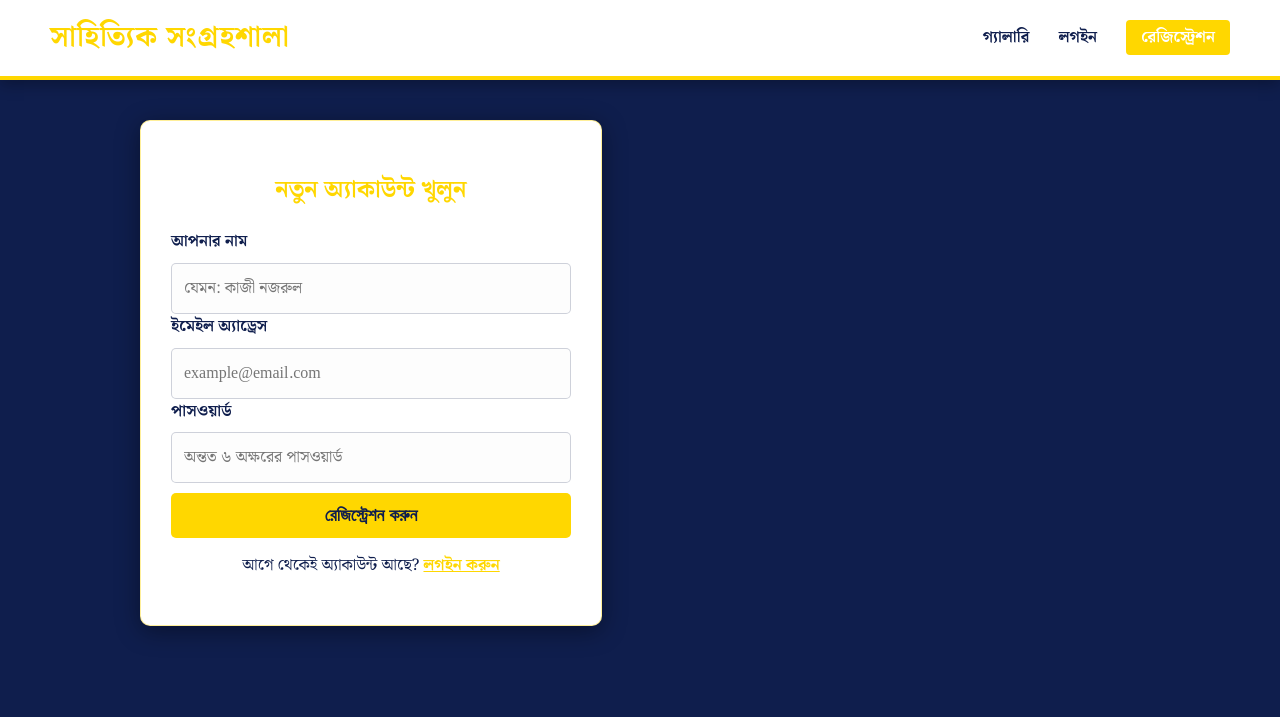
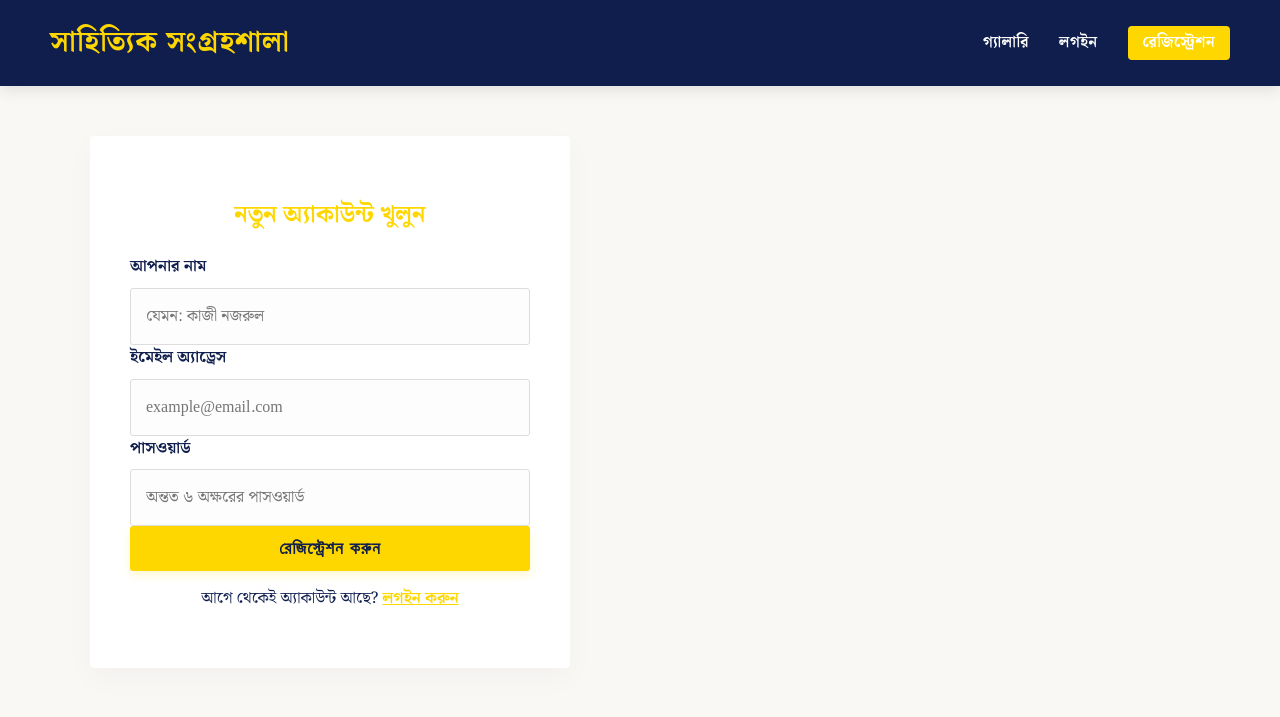
Before and after one commit to siaful2580mm-hub/testing, a Flask app: page /signup in a window 1280 px wide. Shown: the top 717 px of the page. Run offline with Flask 3, Linux system fonts and the light colour scheme.

Commit message:
Update style.css

```diff
--- a/static/css/style.css
+++ b/static/css/style.css
@@ -1,221 +1,220 @@
 /* =========================================
-   রয়্যাল থিম (Premium Royal Aesthetic)
-   60% Navy Blue | 30% White | 10% Gold
+   ম্যাগাজিন / এডিটোরিয়াল থিম (As per Image)
 ========================================= */
 
 @import url('https://fonts.googleapis.com/css2?family=Noto+Serif+Bengali:wght@400;600;700&display=swap');
 
 :root {
     /* Theme Colors */
-    --bg-color: #0F1E4D;       /* 60% - গাঢ় নেভি ব্লু (Main Background) */
-    --surface-color: #FFFFFF;  /* 30% - সাদা (Cards, Navbar, Forms) */
-    --accent: #FFD700;         /* 10% - সোনালী (Buttons, Links, Borders) */
-
-    /* Text Colors */
-    --text-on-bg: #FFFFFF;     /* নেভি ব্লু ব্যাকগ্রাউন্ডের উপর সাদা লেখা */
-    --text-on-surface: #0F1E4D;/* সাদা কার্ডের উপর নেভি ব্লু লেখা */
-
-    /* Subtle Elements */
-    --border: rgba(255, 215, 0, 0.4); /* হালকা সোনালী বর্ডার */
+    --nav-bg: #0F1E4D;         /* গাঢ় নেভি ব্লু (Navbar & Footer) */
+    --bg-color: #Faf8f5;       /* ক্রিম / অফ-হোয়াইট (Main Body Background) */
+    --surface-color: #FFFFFF;  /* সাদা (Cards & Text boxes) */
+    --accent: #FFD700;         /* সোনালী (Buttons) */
+    --text-main: #0F1E4D;      /* সাধারণ টেক্সট (Navy Blue for readability) */
+    --text-light: #555555;     /* হালকা টেক্সট */
 }
 
 body {
     background-color: var(--bg-color);
-    color: var(--text-on-bg);
+    color: var(--text-main);
     font-family: 'Noto Serif Bengali', serif;
     margin: 0;
     padding: 0;
     line-height: 1.6;
 }
 
-/* ================= Navbar (30% White) ================= */
+/* ================= Navbar (Dark Navy) ================= */
 nav {
-    background: var(--surface-color);
-    padding: 15px 50px;
-    border-bottom: 4px solid var(--accent); /* সোনালী বর্ডার */
+    background: var(--nav-bg);
+    padding: 20px 50px;
     display: flex;
     justify-content: space-between;
     align-items: center;
-    box-shadow: 0 4px 15px rgba(0,0,0,0.3);
+    box-shadow: 0 4px 15px rgba(0,0,0,0.1);
 }
 
 .logo a {
     font-size: 1.8rem;
-    color: var(--text-on-surface);
+    color: var(--surface-color);
     font-weight: 700;
     text-decoration: none;
     letter-spacing: 1px;
 }
 
-/* "সাহিত্যিক" লেখার একাংশ সোনালী করতে */
-.logo a span {
-    color: var(--accent);
+nav .nav-links {
+    display: flex;
+    align-items: center;
 }
 
 nav .nav-links a {
     text-decoration: none;
-    color: var(--text-on-surface);
+    color: var(--surface-color);
     font-weight: 600;
-    margin-left: 25px;
+    margin-left: 30px;
+    font-size: 0.95rem;
     transition: color 0.3s ease;
+    text-transform: uppercase;
+    letter-spacing: 0.5px;
 }
 
 nav .nav-links a:hover {
     color: var(--accent);
 }
 
-/* ================= Layout & Typography ================= */
+/* ================= Layout ================= */
 .container {
-    max-width: 1000px;
-    margin: 40px auto;
+    max-width: 1100px; /* ম্যাগাজিন লুকের জন্য একটু চওড়া */
+    margin: 50px auto;
     padding: 0 20px;
 }
 
 h1, h2, h3, h4 {
-    color: var(--accent); /* পেজের হেডলাইনগুলো সোনালী রঙের হবে */
+    color: var(--text-main);
+    font-weight: 700;
 }
 
-/* ================= Alerts (Flash Messages) ================= */
-.flash-messages p {
-    background-color: var(--surface-color);
-    color: var(--text-on-surface);
-    padding: 12px;
-    border-radius: 6px;
-    text-align: center;
-    font-weight: bold;
-    border-left: 5px solid var(--accent);
-    box-shadow: 0 4px 10px rgba(0,0,0,0.2);
-}
-.flash-messages p.error {
-    border-left-color: #ff4d4d; /* এরর হলে লাল বর্ডার */
+/* ================= Buttons (Golden with Dark Text) ================= */
+.btn-primary, .submit-btn, .btn-download-adv {
+    text-decoration: none;
+    color: var(--nav-bg) !important; /* সোনালী বাটনে নেভি ব্লু লেখা */
+    background: var(--accent);
+    padding: 12px 28px;
+    border-radius: 3px; /* ছবির মতো সামান্য চারকোনা লুক */
+    display: inline-block;
+    font-size: 0.95rem;
+    font-weight: 700;
+    text-transform: uppercase; /* সব অক্ষর বড় হাতের */
+    letter-spacing: 1px;
+    border: none;
+    cursor: pointer;
+    transition: all 0.3s ease;
+    box-shadow: 0 4px 10px rgba(255, 215, 0, 0.2);
 }
 
-/* ================= Grid & Cards (30% White) ================= */
+.btn-primary:hover, .submit-btn:hover, .btn-download-adv:hover {
+    background: #e6c200;
+    transform: translateY(-2px);
+    box-shadow: 0 6px 15px rgba(255, 215, 0, 0.3);
+}
+
+/* Navbar এ বাটনের ডিজাইন ফিক্স করার জন্য */
+nav .nav-links a[href="/signup"], nav .nav-links a[href="/admin"], nav .nav-links a[href="/upload"] {
+    background: var(--accent);
+    color: var(--nav-bg);
+    padding: 8px 20px;
+    border-radius: 3px;
+    font-weight: bold;
+}
+nav .nav-links a[href="/signup"]:hover, nav .nav-links a[href="/admin"]:hover, nav .nav-links a[href="/upload"]:hover {
+    background: #e6c200;
+    color: var(--nav-bg);
+}
+
+/* ================= Masonry Grid (ছবির মতো উঁচু-নিচু কার্ড) ================= */
 .grid {
-    display: grid;
-    grid-template-columns: repeat(auto-fill, minmax(260px, 1fr));
-    gap: 25px;
+    column-count: 3; /* ৩টি কলাম */
+    column-gap: 30px; /* কলামের মাঝের গ্যাপ */
 }
 
 .card {
     background: var(--surface-color);
-    border: 1px solid var(--border);
-    border-radius: 8px;
+    border-radius: 0; /* ম্যাগাজিন স্টাইলে বর্ডার রেডিয়াস থাকে না */
     overflow: hidden;
     transition: transform 0.3s ease, box-shadow 0.3s ease;
+    break-inside: avoid; /* কার্ড যাতে ভেঙে অন্য কলামে না যায় */
+    margin-bottom: 30px;
+    display: inline-block;
+    width: 100%;
+    box-shadow: 0 10px 30px rgba(15, 30, 77, 0.04); /* অত্যন্ত সফট শ্যাডো */
 }
 
 .card:hover {
-    transform: translateY(-8px);
-    box-shadow: 0 10px 25px rgba(255, 215, 0, 0.2); /* হোভার করলে গোল্ডেন গ্লো (Glow) */
-    border-color: var(--accent);
+    transform: translateY(-5px);
+    box-shadow: 0 15px 40px rgba(15, 30, 77, 0.08);
 }
 
 .card img {
     width: 100%;
-    height: 220px;
-    object-fit: cover;
-    border-bottom: 2px solid var(--border);
+    height: auto; /* অরিজিনাল ছবির রেশিও অনুযায়ী উচ্চতা নিবে */
+    display: block;
 }
 
 .card-content {
-    padding: 15px;
-    text-align: center;
+    padding: 25px;
+    text-align: left; /* এডিটোরিয়াল স্টাইলে লেখা বামে থাকে */
 }
 
 .card-content h3 {
-    margin: 0 0 5px 0;
-    font-size: 1.3rem;
-    color: var(--text-on-surface);
+    margin: 0 0 10px 0;
+    font-size: 1.6rem;
+    line-height: 1.3;
 }
 
-/* ================= Buttons (10% Gold) ================= */
-.btn-primary, .submit-btn, .btn-download-adv {
-    text-decoration: none;
-    color: var(--text-on-surface); /* সোনালী বাটনের উপর নেভি ব্লু লেখা (ফোকাস বাড়াবে) */
-    background: var(--accent);
-    padding: 10px 20px;
-    border-radius: 5px;
-    display: inline-block;
-    font-size: 1rem;
-    font-weight: bold;
-    margin-top: 10px;
-    transition: background 0.3s, transform 0.2s;
-    border: none;
-    cursor: pointer;
+.card-content p {
+    font-size: 0.95rem;
+    color: var(--text-light);
+    margin-bottom: 20px;
 }
 
-.btn-primary:hover, .submit-btn:hover, .btn-download-adv:hover {
-    background: #e6c200; /* হোভার করলে একটু গাঢ় সোনালী */
-    transform: scale(1.02);
+/* Responsive Grid */
+@media (max-width: 900px) {
+    .grid { column-count: 2; }
+}
+@media (max-width: 600px) {
+    .grid { column-count: 1; }
+    nav { flex-direction: column; gap: 15px; }
+    nav .nav-links { flex-wrap: wrap; justify-content: center; gap: 10px; }
+    nav .nav-links a { margin-left: 10px; }
 }
 
-/* ================= Forms & Info Boxes (30% White) ================= */
+/* ================= Forms & Profile ================= */
 .form-box, .profile-header, .private-followers-box, .info-section, .comments-section, .related-section, .balance-card, .payout-form, .admin-container, .insight-table-wrapper {
     background: var(--surface-color);
-    padding: 30px;
-    border: 1px solid var(--border);
-    border-radius: 10px;
-    box-shadow: 0 5px 25px rgba(0,0,0,0.4);
-    color: var(--text-on-surface);
+    padding: 40px;
+    border-radius: 4px;
+    box-shadow: 0 10px 30px rgba(15, 30, 77, 0.03);
+    border: none;
 }
 
 .form-group label {
     display: block;
     font-weight: 600;
     margin-bottom: 8px;
-    color: var(--text-on-surface);
+    color: var(--text-main);
 }
 
 .form-group input,
 .form-group textarea,
 .form-group select {
     width: 100%;
-    padding: 12px;
-    border: 1px solid rgba(15, 30, 77, 0.2);
-    border-radius: 5px;
+    padding: 15px;
+    border: 1px solid #ddd;
+    border-radius: 3px;
     box-sizing: border-box;
     font-family: inherit;
     font-size: 1rem;
     background: #fdfdfd;
-    color: var(--text-on-surface);
+    transition: border 0.3s;
 }
 
 .form-group input:focus,
 .form-group textarea:focus {
     outline: none;
-    border-color: var(--accent);
-    box-shadow: 0 0 5px rgba(255, 215, 0, 0.4);
+    border-color: var(--nav-bg);
 }
 
-/* Image Preview Box */
-#imagePreview {
-    max-width: 100%;
-    margin-top: 15px;
-    border-radius: 4px;
-    border: 2px solid var(--accent);
-    display: none;
+/* ================= Tables ================= */
+table {
+    width: 100%;
+    background: var(--surface-color);
 }
-
-/* ================= Tables (Admin, Insight, Payout) ================= */
-table {
-    background: var(--surface-color);
-    color: var(--text-on-surface);
-    border-radius: 8px;
-    overflow: hidden;
+th {
+    background: #f4f6f9 !important;
+    color: var(--text-main) !important;
+    text-transform: uppercase;
+    font-size: 0.85rem;
+    letter-spacing: 1px;
 }
-
-th {
-    background: var(--bg-color) !important;
-    color: var(--accent) !important;
+td {
+    border-bottom: 1px solid #eee !important;
 }
-
-td {
-    border-bottom: 1px solid rgba(15, 30, 77, 0.1) !important;
-}
-
-/* ================= Custom Text Fixes ================= */
-/* নেভি ব্লু ব্যাকগ্রাউন্ডের উপর হালকা লেখাগুলো সাদায় রূপান্তর করা */
-.container > p {
-    color: #e0e6ed !important;
-}
```
